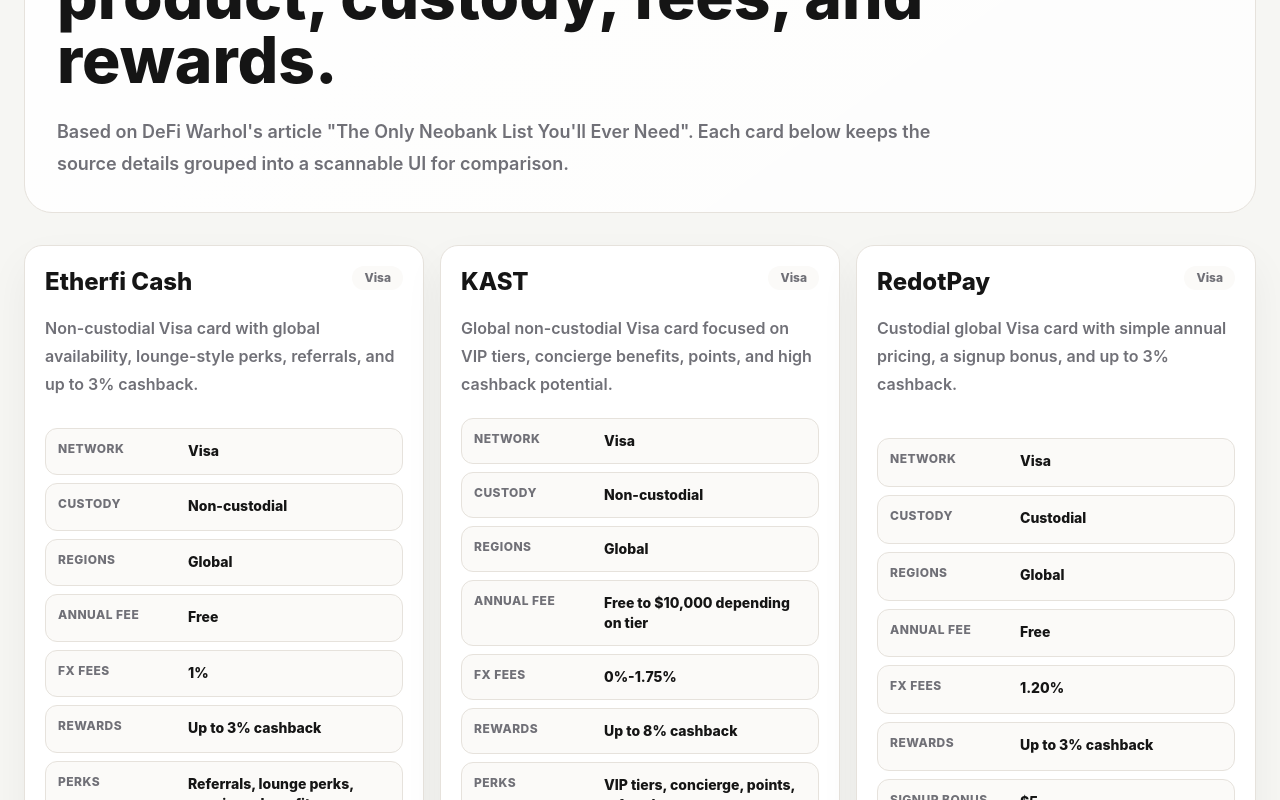
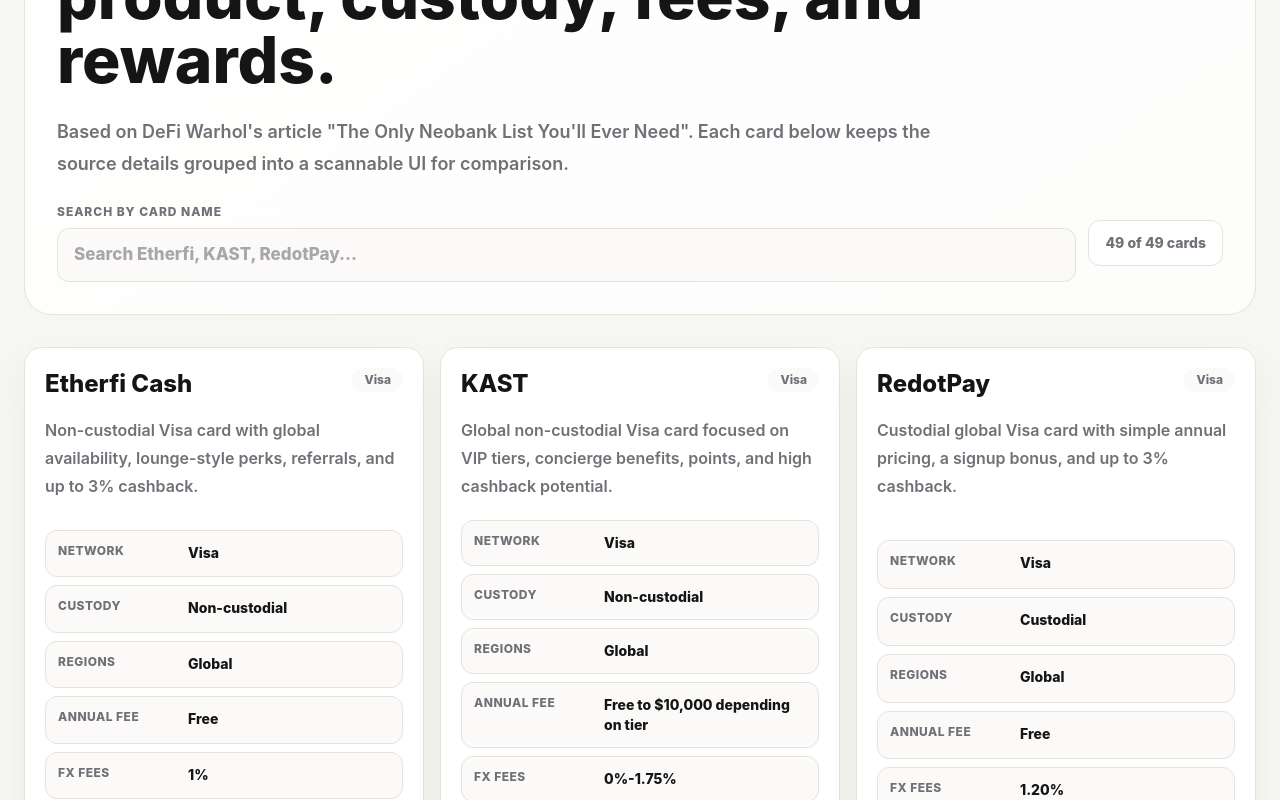
Before and after one commit to Kievy/Crypto-Card-Calculator, a Next.js app: page /card-list in a window 1280 px wide. Shown: the part 300-1100 px from the top of the page. Built offline with nearby package versions, Linux system fonts and the light colour scheme.

Commit message:
Add card list search

```diff
--- a/app/card-list/page.tsx
+++ b/app/card-list/page.tsx
@@ -1,4 +1,7 @@
+"use client";
+
 import Link from "next/link";
+import { useMemo, useState } from "react";
 
 type CryptoCard = {
   name: string;
@@ -621,6 +624,14 @@ const cards: CryptoCard[] = [
 const sourceUrl = "https://x.com/Defi_Warhol/status/2057122749345153319";
 
 export default function CardListPage() {
+  const [search, setSearch] = useState("");
+  const normalizedSearch = search.trim().toLowerCase();
+  const filteredCards = useMemo(() => {
+    if (!normalizedSearch) return cards;
+
+    return cards.filter((card) => card.name.toLowerCase().includes(normalizedSearch));
+  }, [normalizedSearch]);
+
   return (
     <main className="min-h-screen bg-surface text-ink">
       <nav className="mx-auto flex min-h-[76px] w-[min(1590px,calc(100%_-_48px))] items-center justify-between gap-4 border-b border-line py-[18px] max-sm:w-[calc(100%_-_28px)] max-sm:flex-col max-sm:items-stretch">
@@ -663,10 +674,37 @@ export default function CardListPage() {
             Based on DeFi Warhol&apos;s article &quot;The Only Neobank List You&apos;ll Ever Need&quot;.
             Each card below keeps the source details grouped into a scannable UI for comparison.
           </p>
+
+          <div className="grid gap-3 md:grid-cols-[1fr_auto] md:items-center">
+            <label className="grid gap-2">
+              <span className="text-xs font-extrabold uppercase tracking-[0.08em] text-muted">
+                Search by card name
+              </span>
+              <div className="flex min-h-[54px] items-center rounded-xl border border-line bg-panelSoft px-4">
+                <input
+                  className="w-full bg-transparent text-[17px] font-extrabold outline-none placeholder:text-muted/60"
+                  placeholder="Search Etherfi, KAST, RedotPay..."
+                  type="search"
+                  value={search}
+                  onChange={(event) => setSearch(event.target.value)}
+                />
+              </div>
+            </label>
+
+            <div className="rounded-xl border border-line bg-panel px-4 py-3 text-sm font-extrabold text-muted">
+              {filteredCards.length} of {cards.length} cards
+            </div>
+          </div>
         </div>
 
-        <div className="grid gap-4 md:grid-cols-2 xl:grid-cols-3">
-          {cards.map((card) => (
+        {filteredCards.length === 0 ? (
+          <div className="rounded-[18px] border border-dashed border-line bg-panel p-8 text-center">
+            <h2 className="text-2xl font-extrabold">No cards found</h2>
+            <p className="mt-2 font-semibold text-muted">Try another card name.</p>
+          </div>
+        ) : (
+          <div className="grid gap-4 md:grid-cols-2 xl:grid-cols-3">
+          {filteredCards.map((card) => (
             <article
               className="grid gap-5 rounded-[18px] border border-line bg-panel p-5 shadow-[0_18px_42px_rgb(20_20_20/0.05)]"
               key={card.name}
@@ -694,7 +732,8 @@ export default function CardListPage() {
               </dl>
             </article>
           ))}
-        </div>
+          </div>
+        )}
       </section>
     </main>
   );
```
